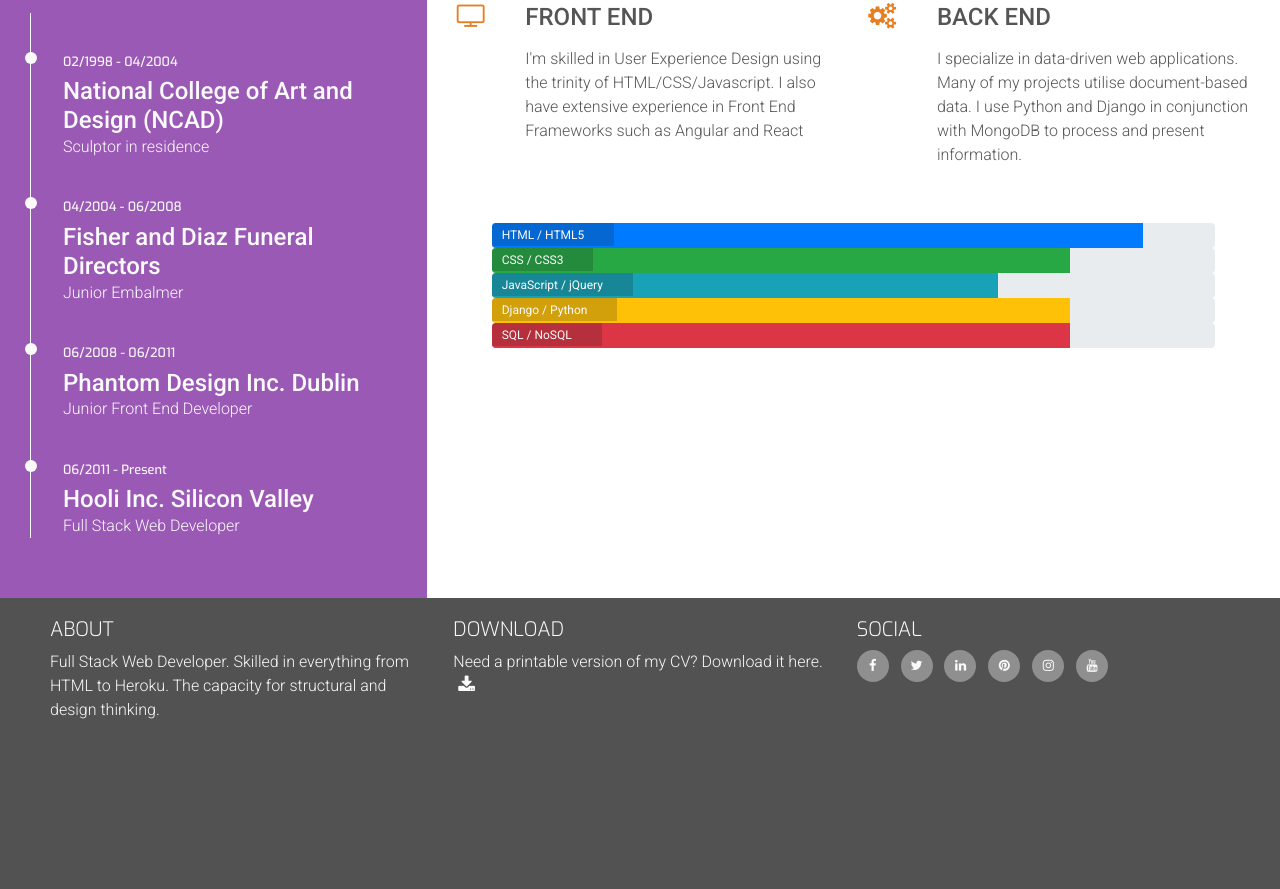
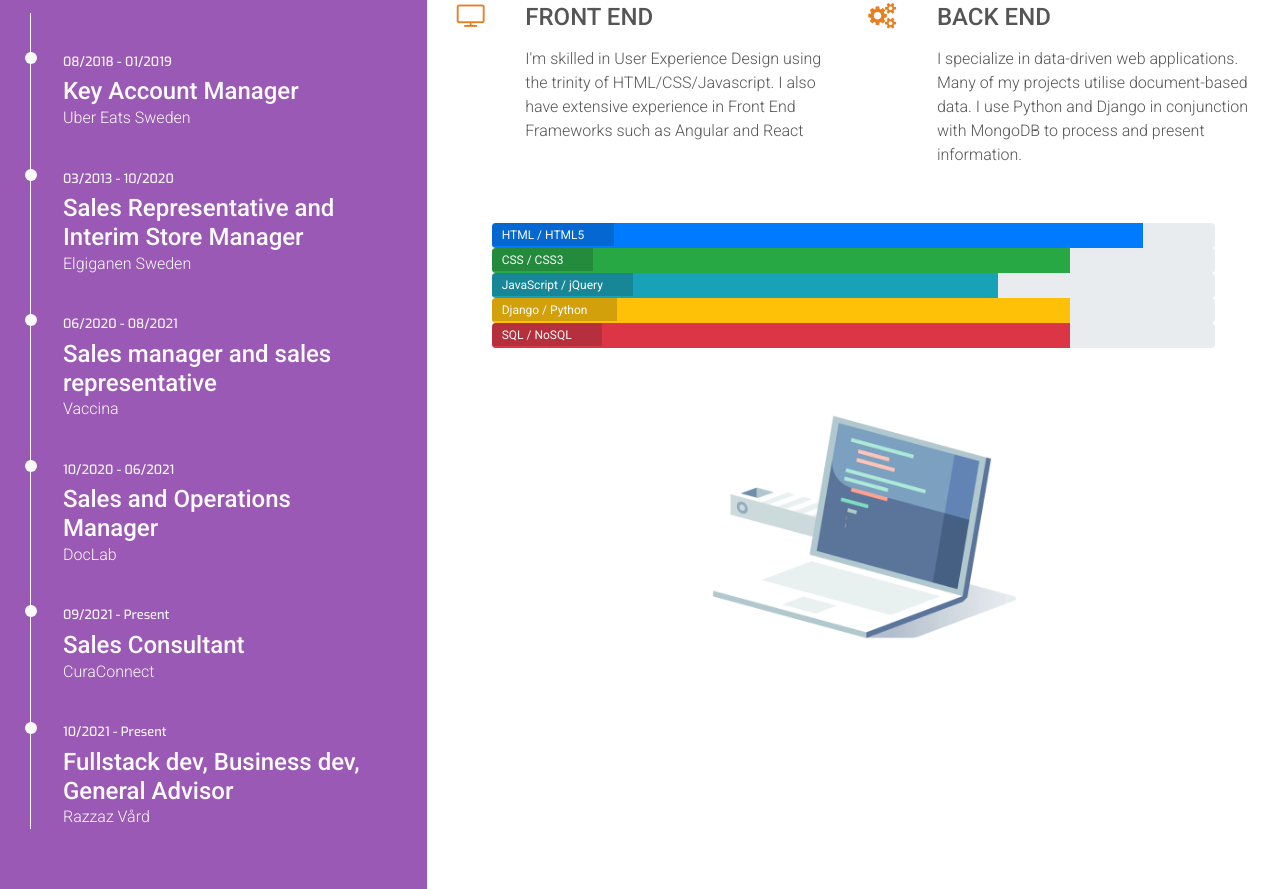
Before and after one commit to Milosson/The-Resume-Shed, a plain HTML site: page resume.html in a window 1280 px wide. Shown: the part 464-1353 px from the top of the page. Before the commit the page ends 1222 px from the top, so only its background shows below. Drawn offline with nearby package versions, Linux system fonts and the light colour scheme.

Commit message:
added cd.gif added new content to resume.html

```diff
--- a/assets/css/style.css
+++ b/assets/css/style.css
@@ -1,5 +1,9 @@
 @import url('https://fonts.googleapis.com/css?family=Roboto:100,200,300,400,500,600,700|Exo:100,200,300,400,500,600,700');
 
+
+.special {
+  border-radius: 10%;
+}
 /*--------------------------------------------Colors*/
 
 .bg-color-name-title {
--- a/resume.html
+++ b/resume.html
@@ -34,7 +34,7 @@
                                 <a href="contact.html" class="hvr-sweep-to-bottom"><i class="fa fa-comment-o" aria-hidden="true"></i><span>Contact</span></a>
                             </li>
                             <li class="col-6 col-sm-3 ui-menu-color-download menuitem">
-                                <a href="assets/cv/sample-cv.pdf" target="_blank" class="hvr-sweep-to-bottom"><i class="fa fa-download" aria-hidden="true"></i><span>Download CV</span></a>
+                                <a href="assets/cv/123.png" target="_blank" class="hvr-sweep-to-bottom"><i class="fa fa-download" aria-hidden="true"></i><span>Download CV</span></a>
                             </li>
                         </ul>
                     </div>
@@ -53,21 +53,29 @@
                     </div>
                 </div>
                 <div class="history-items">
-                    <div class="timeline-item" data-dates="02/1998 - 04/2004">
-                        <h4>National College of Art and Design (NCAD)</h4>
-                        <p>Sculptor in residence</p>
+                    <div class="timeline-item" data-dates="08/2018 - 01/2019">
+                        <h4>Key Account Manager</h4>
+                        <p>Uber Eats Sweden</p>
                     </div>
-                    <div class="timeline-item" data-dates="04/2004 - 06/2008">
-                        <h4>Fisher and Diaz Funeral Directors</h4>
-                        <p>Junior Embalmer</p>
+                    <div class="timeline-item" data-dates="03/2013 - 10/2020">
+                        <h4>Sales Representative and Interim Store Manager</h4>
+                        <p>Elgiganen Sweden</p>
                     </div>
-                    <div class="timeline-item" data-dates="06/2008 - 06/2011">
-                        <h4>Phantom Design Inc. Dublin</h4>
-                        <p>Junior Front End Developer</p>
+                    <div class="timeline-item" data-dates="06/2020 - 08/2021">
+                        <h4>Sales manager and sales representative</h4>
+                        <p>Vaccina</p>
                     </div>
-                    <div class="timeline-item" data-dates="06/2011 - Present">
-                        <h4>Hooli Inc. Silicon Valley</h4>
-                        <p>Full Stack Web Developer</p>
+                    <div class="timeline-item" data-dates="10/2020 - 06/2021">
+                        <h4>Sales and Operations Manager</h4>
+                        <p>DocLab</p>
+                    </div>
+                    <div class="timeline-item" data-dates="09/2021 - Present">
+                        <h4>Sales Consultant</h4>
+                        <p>CuraConnect</p>
+                    </div>
+                    <div class="timeline-item" data-dates="10/2021 - Present">
+                        <h4>Fullstack dev, Business dev, General Advisor</h4>
+                        <p>Razzaz Vård</p>
                     </div>
                 </div>
             </div>
@@ -139,6 +147,7 @@
                         </div>
                     </div>
                 </div>
+                <div class="container-fluid col-6"><img class="img-fluid special" src="/assets/images/cd.gif" alt="computer working gif"></img></div>
             </div>
         </div>
 
@@ -155,7 +164,7 @@
                 <h5 class="uppercase general-sub">Download</h5>
                 <p class="inline-block">
                     Need a printable version of my CV? Download it here.
-                    <a href="assets/cv/sample-cv.pdf" target="_blank" class="cv-pdf">
+                    <a href="assets/cv/123.png" target="_blank" class="cv-pdf">
                         <i class="fa fa-download" aria-hidden="true"></i>
                         <span class="sr-only">Download link.</span>
                     </a>
```
Also changed, not shown: contact.html (+2 -2 lines), github.html (+2 -2 lines), index.html (+2 -2 lines), interests.html (+2 -2 lines), assets/cv/123.png (added), assets/images/cd.gif (added), 1 other file.
